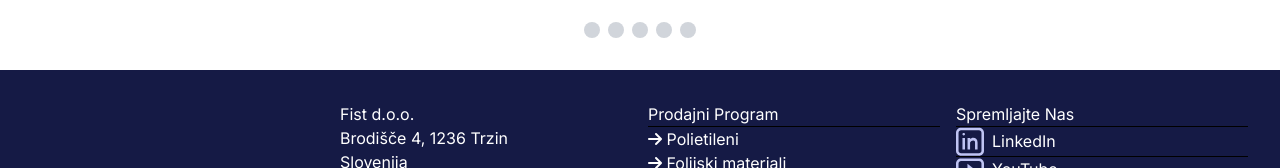
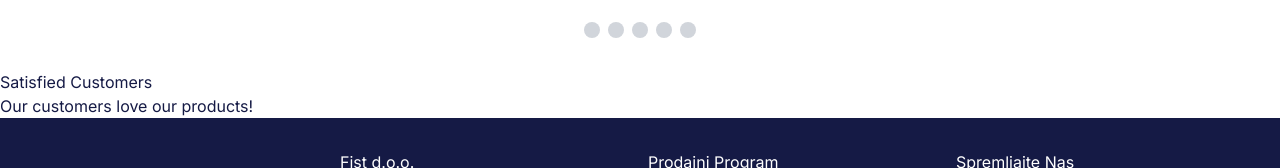
Before and after one commit to jurecapuder/humanfrog_fist, a Next.js app: page / in a window 1280 px wide. Shown: the part 895-1063 px from the top of the page. Built offline with nearby package versions, Linux system fonts and the light colour scheme.

Commit message:
Add SatisfiedCustomers component to Home page

```diff
--- a/src/app/page.js
+++ b/src/app/page.js
@@ -2,6 +2,7 @@ import React from "react";
 import Image from "next/image";
 import "@fortawesome/fontawesome-free/css/all.min.css";
 
+import SatisfiedCustomers from "./sections/satisfiedCustomers";
 import Footer from "./sections/footer";
 
 export default function Home() {
@@ -132,9 +133,7 @@ export default function Home() {
         {/* Knowledge base (accordion) */}
       </section>
 
-      <section>
-        {/* Satisfied customers (slider with logos) */}
-      </section>
+      <SatisfiedCustomers />
 
       <Footer />
     </div>
```
